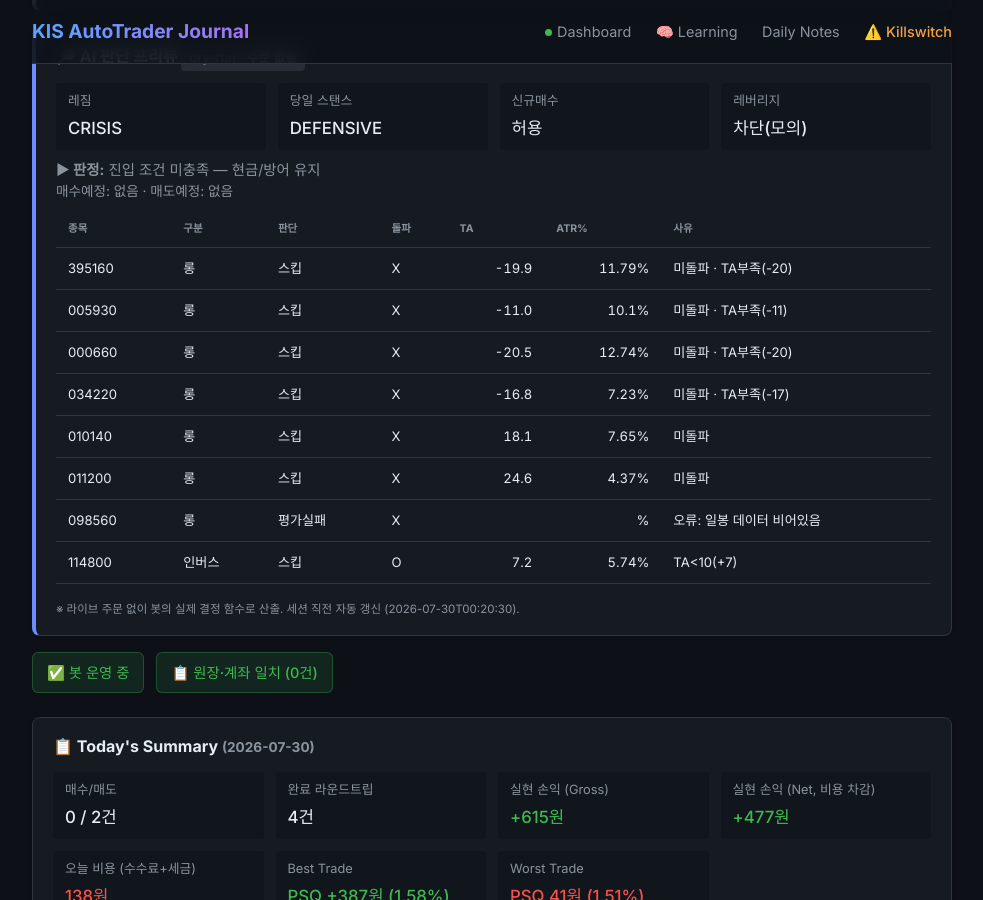
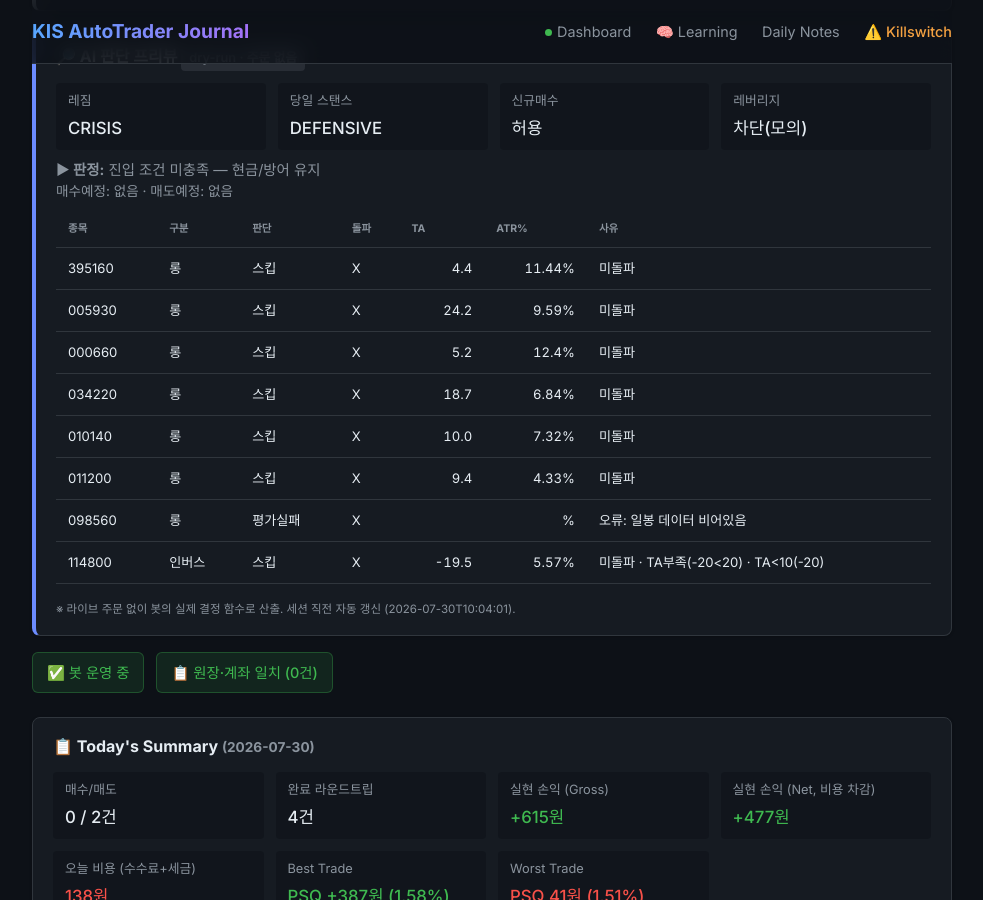
Before and after one commit to BudongJW/kis-trading-journal, a Jekyll site: the page built from index.html, in a window 1280 px wide and 900 px high, scrolled down 809 px. Shown: the whole window, without its empty margins (148-1131 px from the left). Built offline with Jekyll 4.4.1, drawn with Linux system fonts in a browser that asks for light colours; nearby versions of some CDN libraries.

Commit message:
auto: dry-run preview 07-30 01:04Z

```diff
--- a/_data/dry_run.json
+++ b/_data/dry_run.json
@@ -1,13 +1,13 @@
 {
-  "generated_at": "2026-07-30T00:20:30",
+  "generated_at": "2026-07-30T10:04:01",
   "mode": "DRY-RUN (읽기 전용, 주문 없음)",
   "market": {
     "regime": "CRISIS",
     "regime_blind": false,
-    "regime_detail": "카나리아 1/2 음전환 | ⚡급락 트리거 CRISIS → CAUTION에서 CRISIS 격상 (급락 CRISIS (1일 -6.3%, 3일 -15.8%))",
+    "regime_detail": "카나리아 1/2 음전환 | HMM bear (73%) → BEAR 격상 | ⚡급락 트리거 CRISIS → BEAR에서 CRISIS 격상 (급락 CRISIS (1일 -0.1%, 3일 -16.9%))",
     "day_stance": "DEFENSIVE",
     "day_stance_forced": false,
-    "briefing": "오늘 스탠스 방어(DEFENSIVE) · 레짐 CRISIS·신뢰도 12% · 美 오버나이트 neutral(-0.2%) · 고변동(98.0%ile) · 예산 25%·최대 1종목·허용 인버스",
+    "briefing": "오늘 스탠스 방어(DEFENSIVE) · 레짐 CRISIS·신뢰도 17% · 美 오버나이트 bearish(-1.7%) · 예산 25%·최대 1종목·허용 인버스",
     "blocks_new_buys": false
   },
   "gates": {
@@ -16,7 +16,7 @@
     "leverage_gate_reason": "레짐 CRISIS(BULL 아님) → 레버리지 금지"
   },
   "account": {
-    "cash": 22598,
+    "cash": 23238,
     "holdings_readable": "없음/조회실패"
   },
   "holdings_risk": [],
@@ -26,48 +26,48 @@
       "type": "롱",
       "decision": "스킵",
       "breakout": false,
-      "ta": -19.9,
-      "atr_pct": 11.79,
+      "ta": 4.4,
+      "atr_pct": 11.44,
       "fee_gate_ok": true,
-      "why_skip": "미돌파 · TA부족(-20)"
+      "why_skip": "미돌파"
     },
     {
       "symbol": "005930",
       "type": "롱",
       "decision": "스킵",
       "breakout": false,
-      "ta": -11.0,
-      "atr_pct": 10.1,
+      "ta": 24.2,
+      "atr_pct": 9.59,
       "fee_gate_ok": true,
-      "why_skip": "미돌파 · TA부족(-11)"
+      "why_skip": "미돌파"
     },
     {
       "symbol": "000660",
       "type": "롱",
       "decision": "스킵",
       "breakout": false,
-      "ta": -20.5,
-      "atr_pct": 12.74,
+      "ta": 5.2,
+      "atr_pct": 12.4,
       "fee_gate_ok": true,
-      "why_skip": "미돌파 · TA부족(-20)"
+      "why_skip": "미돌파"
     },
     {
       "symbol": "034220",
       "type": "롱",
       "decision": "스킵",
       "breakout": false,
-      "ta": -16.8,
-      "atr_pct": 7.23,
+      "ta": 18.7,
+      "atr_pct": 6.84,
       "fee_gate_ok": true,
-      "why_skip": "미돌파 · TA부족(-17)"
+      "why_skip": "미돌파"
     },
     {
       "symbol": "010140",
       "type": "롱",
       "decision": "스킵",
       "breakout": false,
-      "ta": 18.1,
-      "atr_pct": 7.65,
+      "ta": 10.0,
+      "atr_pct": 7.32,
       "fee_gate_ok": true,
       "why_skip": "미돌파"
     },
@@ -76,8 +76,8 @@
       "type": "롱",
       "decision": "스킵",
       "breakout": false,
-      "ta": 24.6,
-      "atr_pct": 4.37,
+      "ta": 9.4,
+      "atr_pct": 4.33,
       "fee_gate_ok": true,
       "why_skip": "미돌파"
     },
@@ -92,24 +92,24 @@
       "type": "인버스",
       "entry_via": "-",
       "decision": "스킵",
-      "breakout": true,
-      "ta": 7.2,
-      "atr_pct": 5.74,
+      "breakout": false,
+      "ta": -19.5,
+      "atr_pct": 5.57,
       "fee_gate_ok": true,
-      "why_skip": "TA<10(+7)"
+      "why_skip": "미돌파 · TA부족(-20<20) · TA<10(-20)"
     }
   ],
   "gap_recovery": {
     "enabled_live": true,
-    "now_kst": "00:21",
+    "now_kst": "10:04",
     "window": "09:00~09:20",
     "candidates": [
       {
         "symbol": "395160",
         "name": "KODEX 미국나스닥100TR",
         "decision": "스킵",
-        "gap_open_pct": 1.28,
-        "intraday_pct": -9.09,
+        "gap_open_pct": -2.96,
+        "intraday_pct": 1.17,
         "in_window": false,
         "reason": "CRISIS 레짐 제외"
       },
@@ -117,8 +117,8 @@
         "symbol": "005930",
         "name": "삼성전자",
         "decision": "스킵",
-        "gap_open_pct": 2.95,
-        "intraday_pct": -7.95,
+        "gap_open_pct": 2.64,
+        "intraday_pct": -1.4,
         "in_window": false,
         "reason": "CRISIS 레짐 제외"
       },
@@ -126,8 +126,8 @@
         "symbol": "000660",
         "name": "SK하이닉스",
         "decision": "스킵",
-        "gap_open_pct": 1.1,
-        "intraday_pct": -10.59,
+        "gap_open_pct": -2.86,
+        "intraday_pct": -0.07,
         "in_window": false,
         "reason": "CRISIS 레짐 제외"
       },
@@ -135,8 +135,8 @@
         "symbol": "034220",
         "name": "LG디스플레이",
         "decision": "스킵",
-        "gap_open_pct": 0.89,
-        "intraday_pct": -5.62,
+        "gap_open_pct": -5.25,
+        "intraday_pct": 6.28,
         "in_window": false,
         "reason": "CRISIS 레짐 제외"
       },
@@ -144,8 +144,8 @@
         "symbol": "010140",
         "name": "삼성중공업",
         "decision": "스킵",
-        "gap_open_pct": 0.97,
-        "intraday_pct": -7.18,
+        "gap_open_pct": -2.99,
+        "intraday_pct": 8.93,
         "in_window": false,
         "reason": "CRISIS 레짐 제외"
       },
@@ -153,8 +153,8 @@
         "symbol": "011200",
         "name": "HMM",
         "decision": "스킵",
-        "gap_open_pct": 0.25,
-        "intraday_pct": 1.0,
+        "gap_open_pct": 0.0,
+        "intraday_pct": 2.96,
         "in_window": false,
         "reason": "CRISIS 레짐 제외"
       },
@@ -171,17 +171,17 @@
   },
   "morning_momentum": {
     "enabled_live": true,
-    "now_kst": "00:21",
+    "now_kst": "10:04",
     "window": "09:00~14:00",
     "up_th": 0.6,
     "down_th": 0.6,
     "benchmark": "069500",
     "direction": "none",
-    "in_window": false,
-    "move_pct": -6.34,
-    "intraday_pct": -7.26,
+    "in_window": true,
+    "move_pct": 0.12,
+    "intraday_pct": 0.24,
     "would_enter": false,
-    "reason": "윈도 밖(00:21∉09:00~14:00)"
+    "reason": "임계 미달 (전일대비 +0.12%, 시가대비 +0.24%)"
   },
   "us_entry_candidates": [
     {
@@ -198,27 +198,27 @@
       "type": "long",
       "decision": "스킵",
       "breakout": false,
-      "ta": -3.6,
-      "atr_pct": 1.07,
-      "why_skip": "미돌파 · TA부족(-4)"
+      "ta": 1.3,
+      "atr_pct": 1.15,
+      "why_skip": "미돌파 · TA부족(+1)"
     },
     {
       "symbol": "XLF",
       "type": "long",
       "decision": "스킵",
       "breakout": false,
-      "ta": 27.1,
-      "atr_pct": 1.09,
-      "why_skip": "미돌파"
+      "ta": 2.9,
+      "atr_pct": 1.14,
+      "why_skip": "미돌파 · TA부족(+3)"
     },
     {
       "symbol": "SH",
       "type": "inverse",
       "decision": "스킵",
       "breakout": true,
-      "ta": 11.9,
-      "atr_pct": 0.83,
-      "why_skip": "TA부족(+12)"
+      "ta": -4.0,
+      "atr_pct": 0.89,
+      "why_skip": "TA부족(-4)"
     },
     {
       "symbol": "PSQ",
@@ -231,18 +231,18 @@
       "type": "defensive",
       "decision": "스킵",
       "breakout": false,
-      "ta": -12.6,
-      "atr_pct": 0.45,
-      "why_skip": "미돌파 · TA부족(-13) · 수수료게이트"
+      "ta": 6.8,
+      "atr_pct": 0.55,
+      "why_skip": "미돌파 · TA부족(+7) · 수수료게이트"
     },
     {
       "symbol": "SHY",
       "type": "defensive",
       "decision": "스킵",
-      "breakout": false,
-      "ta": 2.4,
-      "atr_pct": 0.07,
-      "why_skip": "미돌파 · TA부족(+2) · 수수료게이트"
+      "breakout": true,
+      "ta": -10.2,
+      "atr_pct": 0.08,
+      "why_skip": "TA부족(-10) · 수수료게이트"
     }
   ],
   "us_summary": {
```
